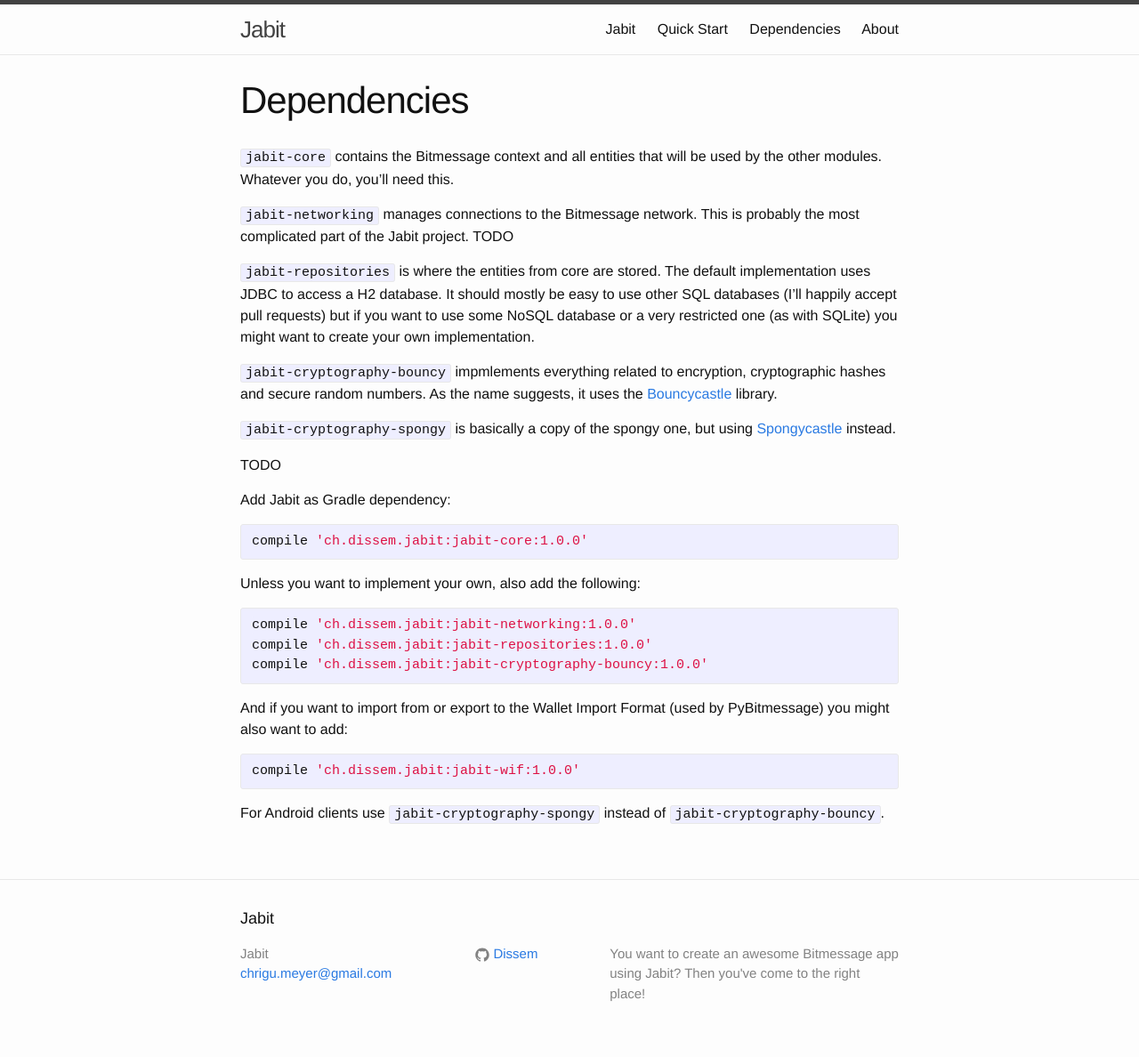
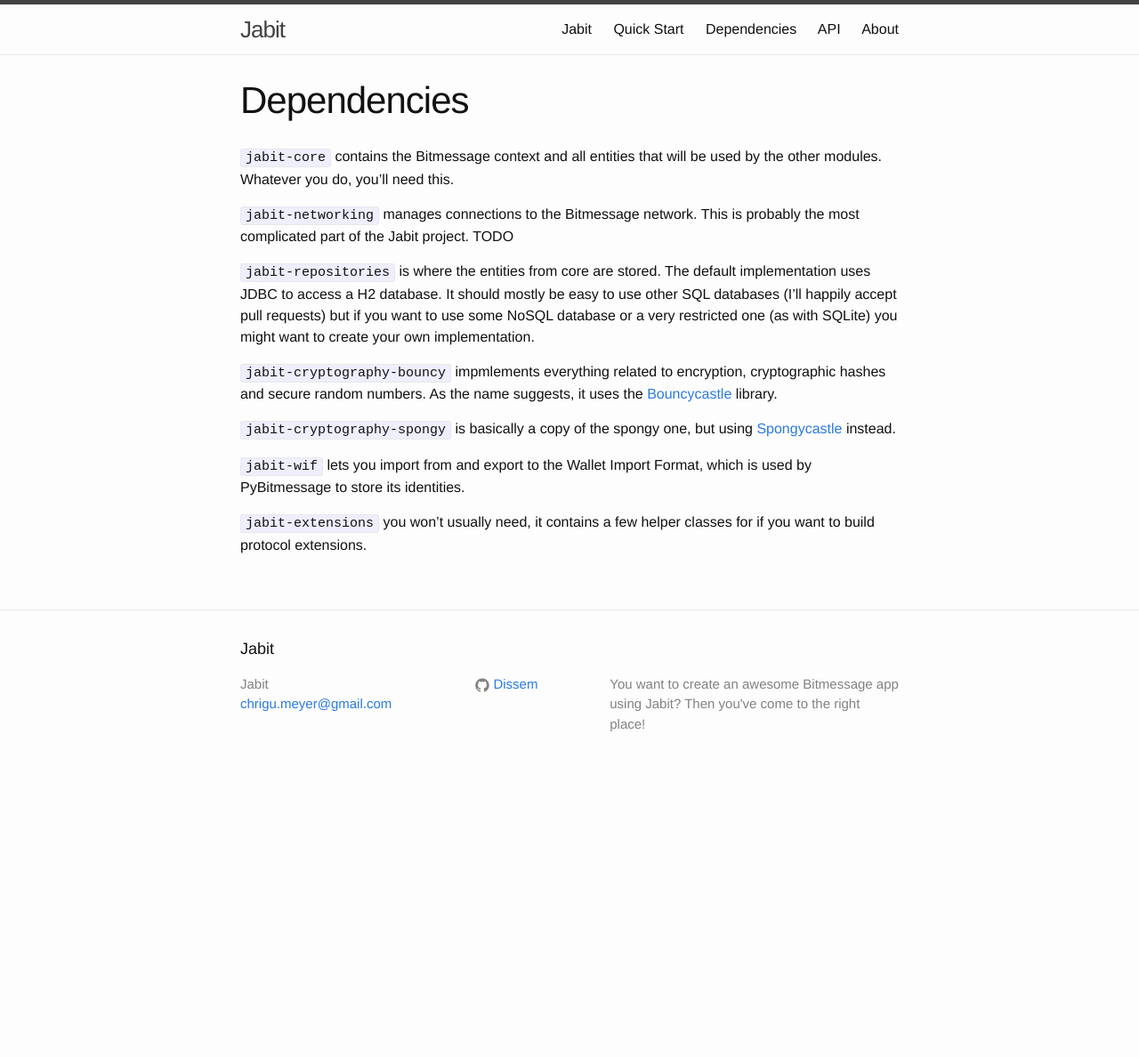
Before and after one commit to Dissem/Jabit, a Jekyll site: the page built from dependencies.md, in a window 1280 px wide. Shown: the whole page at 89% size. Built offline with Jekyll 4.4.1, drawn with Linux system fonts in a browser that asks for light colours; after the commit the page ends 900 px from its top, so only the background shows below that.

Commit message:
Some work on the dependencies page - renamed .markdown files to .md - a fix in the about page - a new (still empty) API page

```diff
--- a/dependencies.markdown
+++ b/dependencies.md
@@ -24,29 +24,6 @@ library.
 `jabit-cryptography-spongy` is basically a copy of the spongy one, but using
 [Spongycastle](https://rtyley.github.io/spongycastle/) instead.
 
+`jabit-wif` lets you import from and export to the Wallet Import Format, which is used by PyBitmessage to store its identities.
 
-
-
-TODO
-
-Add Jabit as Gradle dependency:
-
-{% highlight groovy %}
-compile 'ch.dissem.jabit:jabit-core:1.0.0'
-{% endhighlight %}
-
-Unless you want to implement your own, also add the following:
-
-{% highlight groovy %}
-compile 'ch.dissem.jabit:jabit-networking:1.0.0'
-compile 'ch.dissem.jabit:jabit-repositories:1.0.0'
-compile 'ch.dissem.jabit:jabit-cryptography-bouncy:1.0.0'
-{% endhighlight %}
-
-And if you want to import from or export to the Wallet Import Format (used by PyBitmessage) you might also want to add:
-
-{% highlight groovy %}
-compile 'ch.dissem.jabit:jabit-wif:1.0.0'
-{% endhighlight %}
-
-For Android clients use `jabit-cryptography-spongy` instead of `jabit-cryptography-bouncy`.
+`jabit-extensions` you won't usually need, it contains a few helper classes for if you want to build protocol extensions.
```
Also changed, not shown: other parts of dependencies.md (+1 -1 lines), about.md (+2 -2 lines), api.md (added, +7 -0 lines), index.md (renamed from index.markdown), quickstart.md (renamed from quickstart.markdown).
